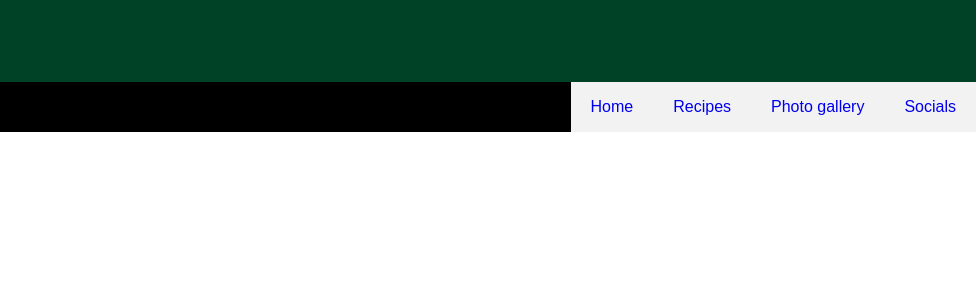
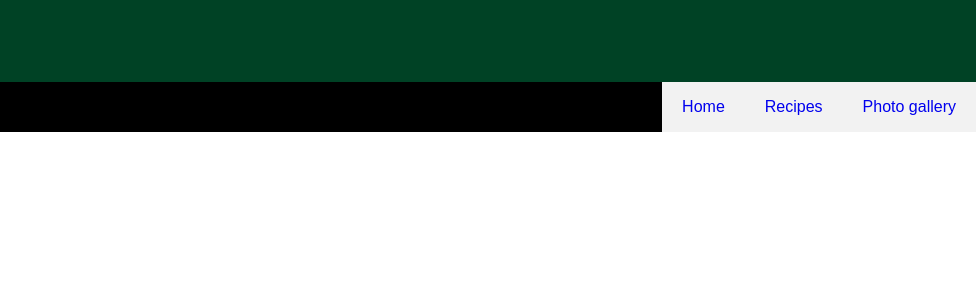
Before and after one commit to Jxnsy/CW, a plain HTML site: page recipe main page.html in a window 1280 px wide. Shown: the part 157-449 px from the top of the page, 304-1280 px from the left. Drawn offline with Linux system fonts and the light colour scheme.

Commit message:
Update recipe main page.html

```diff
--- a/recipe main page.html
+++ b/recipe main page.html
@@ -10,7 +10,6 @@
 </div>
 
 <div class="topnav">
-  <a href="#">Socials</a>
   <a href="photo_gallery.html">Photo gallery</a>
   <a href="recipe main page.html">Recipes</a>
   <a href="index.html">Home</a>
```
